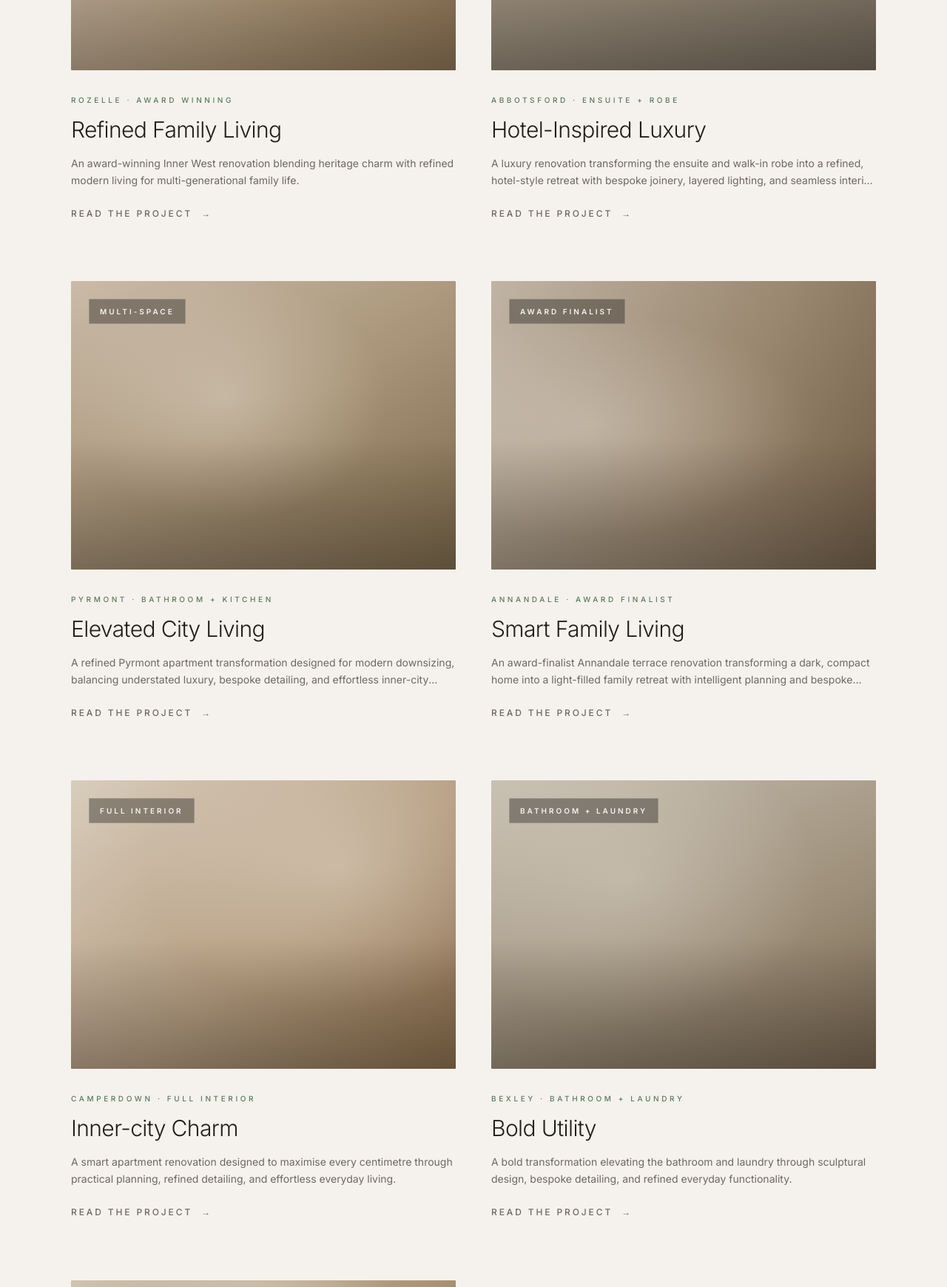
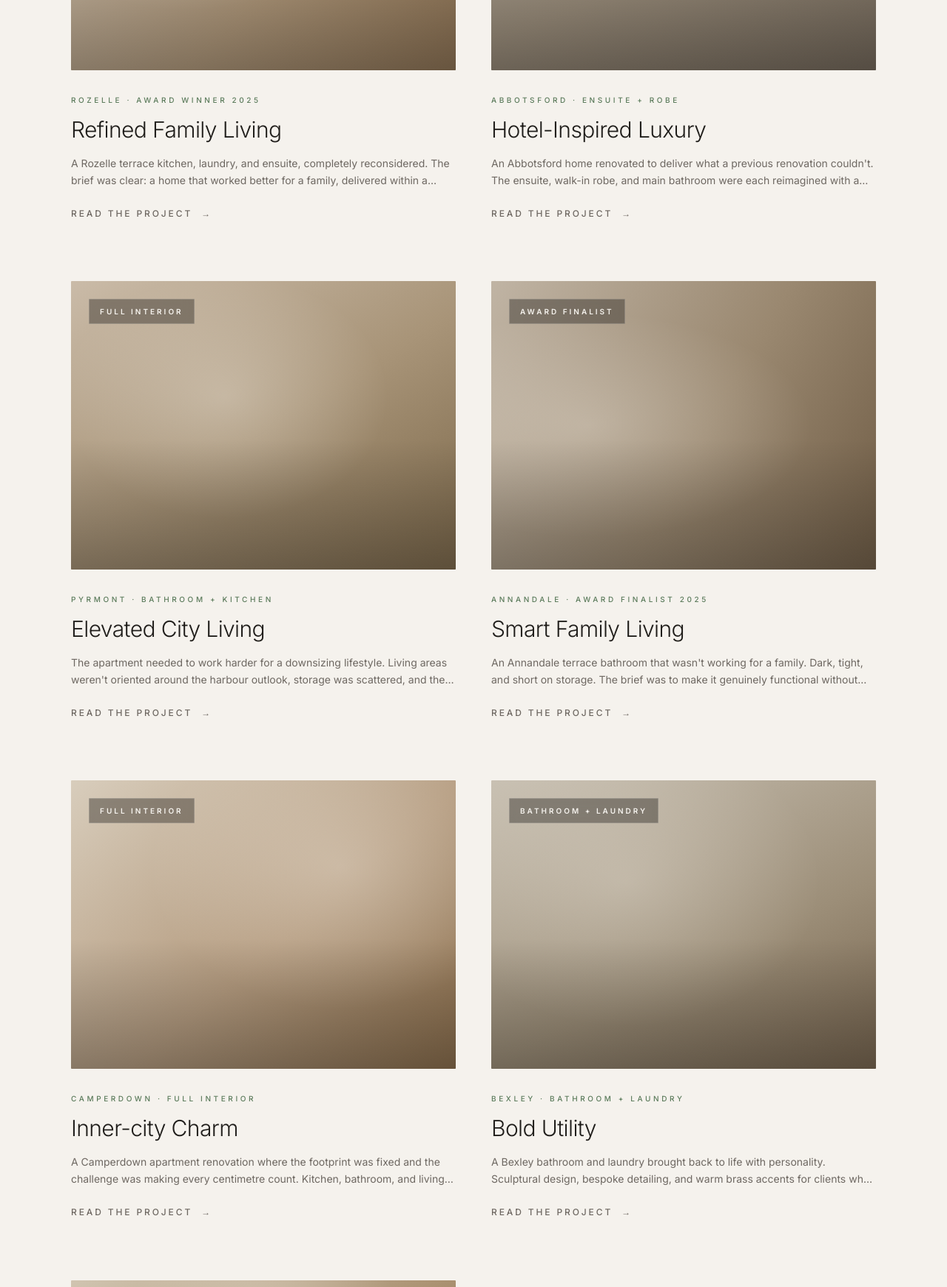
Before and after one commit to first-step-ai/AM-Bathrooms, a plain HTML site: page mockups/projects.html in a window 1280 px wide. Shown: the part 1060-2800 px from the top of the page at 74% size. Drawn offline with Linux system fonts and the light colour scheme.

Commit message:
Update project descriptions with approved revised copy
- Rozelle: Award Winner 2025, full scope description with HIA win mention
- Abbotsford: hotel-inspired renovation fixing a previous failed reno
- Pyrmont: downsizing apartment rezoned around harbour views
- Annandale: Award Finalist 2025, dark terrace bathroom transformed
- Camperdown: fixed footprint apartment, every centimetre maximised
- Bexley: bold personality-driven bathroom and laundry
- Drummoyne: constrained apartment bathrooms made streamlined and calm

Co-Authored-By: Claude Opus 4.7 (1M context) <noreply@anthropic.com>

```diff
--- a/mockups/projects.html
+++ b/mockups/projects.html
@@ -286,33 +286,33 @@ a{color:inherit;text-decoration:none}
 <section class="projects">
   <div class="project-grid" id="grid">
 
-    <a href="#" class="project-card" data-cat="bathrooms kitchens full">
+    <a href="#" class="project-card" data-cat="bathrooms kitchens laundries">
       <div class="project-image g1">
-        <span class="tag">Award Winning</span>
+        <span class="tag">Award Winner</span>
       </div>
-      <div class="project-meta">Rozelle · Award Winning</div>
+      <div class="project-meta">Rozelle · Award Winner 2025</div>
       <div class="project-name">Refined Family Living</div>
-      <p class="project-desc">An award-winning Inner West renovation blending heritage charm with refined modern living for multi-generational family life.</p>
+      <p class="project-desc">A Rozelle terrace kitchen, laundry, and ensuite, completely reconsidered. The brief was clear: a home that worked better for a family, delivered within a realistic budget. The result went on to win the 2025 HIA Renovated Kitchen of the Year.</p>
       <span class="arrow-cta">Read the project <span class="arrow">→</span></span>
     </a>
 
-    <a href="#" class="project-card" data-cat="bathrooms full">
+    <a href="#" class="project-card" data-cat="bathrooms">
       <div class="project-image g2">
         <span class="tag">Multi-Space</span>
       </div>
       <div class="project-meta">Abbotsford · Ensuite + Robe</div>
       <div class="project-name">Hotel-Inspired Luxury</div>
-      <p class="project-desc">A luxury renovation transforming the ensuite and walk-in robe into a refined, hotel-style retreat with bespoke joinery, layered lighting, and seamless interior detailing.</p>
+      <p class="project-desc">An Abbotsford home renovated to deliver what a previous renovation couldn't. The ensuite, walk-in robe, and main bathroom were each reimagined with a hotel-inspired approach, balancing sophistication with storage, function, and a calm material palette.</p>
       <span class="arrow-cta">Read the project <span class="arrow">→</span></span>
     </a>
 
     <a href="#" class="project-card" data-cat="bathrooms kitchens full">
       <div class="project-image g3">
-        <span class="tag">Multi-Space</span>
+        <span class="tag">Full Interior</span>
       </div>
       <div class="project-meta">Pyrmont · Bathroom + Kitchen</div>
       <div class="project-name">Elevated City Living</div>
-      <p class="project-desc">A refined Pyrmont apartment transformation designed for modern downsizing, balancing understated luxury, bespoke detailing, and effortless inner-city living.</p>
+      <p class="project-desc">The apartment needed to work harder for a downsizing lifestyle. Living areas weren't oriented around the harbour outlook, storage was scattered, and there was no dedicated space for a study or bar. We rezoned and reoriented the entire apartment with purpose.</p>
       <span class="arrow-cta">Read the project <span class="arrow">→</span></span>
     </a>
 
@@ -320,9 +320,9 @@ a{color:inherit;text-decoration:none}
       <div class="project-image g4">
         <span class="tag">Award Finalist</span>
       </div>
-      <div class="project-meta">Annandale · Award Finalist</div>
+      <div class="project-meta">Annandale · Award Finalist 2025</div>
       <div class="project-name">Smart Family Living</div>
-      <p class="project-desc">An award-finalist Annandale terrace renovation transforming a dark, compact home into a light-filled family retreat with intelligent planning and bespoke detailing.</p>
+      <p class="project-desc">An Annandale terrace bathroom that wasn't working for a family. Dark, tight, and short on storage. The brief was to make it genuinely functional without losing character. The result is a light-filled space with a separate bath and shower, generous storage, and bespoke detailing.</p>
       <span class="arrow-cta">Read the project <span class="arrow">→</span></span>
     </a>
 
@@ -332,7 +332,7 @@ a{color:inherit;text-decoration:none}
       </div>
       <div class="project-meta">Camperdown · Full Interior</div>
       <div class="project-name">Inner-city Charm</div>
-      <p class="project-desc">A smart apartment renovation designed to maximise every centimetre through practical planning, refined detailing, and effortless everyday living.</p>
+      <p class="project-desc">A Camperdown apartment renovation where the footprint was fixed and the challenge was making every centimetre count. Kitchen, bathroom, and living spaces were each reconsidered, creating a home that feels cohesive, calm, and genuinely well-designed for the way the client lives.</p>
       <span class="arrow-cta">Read the project <span class="arrow">→</span></span>
     </a>
 
@@ -342,7 +342,7 @@ a{color:inherit;text-decoration:none}
       </div>
       <div class="project-meta">Bexley · Bathroom + Laundry</div>
       <div class="project-name">Bold Utility</div>
-      <p class="project-desc">A bold transformation elevating the bathroom and laundry through sculptural design, bespoke detailing, and refined everyday functionality.</p>
+      <p class="project-desc">A Bexley bathroom and laundry brought back to life with personality. Sculptural design, bespoke detailing, and warm brass accents for clients who wanted something bold, not beige. Every finish was chosen to reflect the clients' specific tastes.</p>
       <span class="arrow-cta">Read the project <span class="arrow">→</span></span>
     </a>
 
@@ -352,7 +352,7 @@ a{color:inherit;text-decoration:none}
       </div>
       <div class="project-meta">Drummoyne · Bathroom</div>
       <div class="project-name">Modern Luxury Living</div>
-      <p class="project-desc">A refined Drummoyne apartment renovation transforming constrained bathrooms into bright, modern spaces with layered detailing and effortless luxury.</p>
+      <p class="project-desc">Both the ensuite and main bathroom were redesigned to maximise function within the fixed footprint. Bespoke cabinetry and integrated storage transformed what felt constrained into spaces that feel streamlined, calm, and genuinely elevated for apartment living.</p>
       <span class="arrow-cta">Read the project <span class="arrow">→</span></span>
     </a>
 
```
Also changed, not shown: mockups/index.html (+1 -1 lines).
